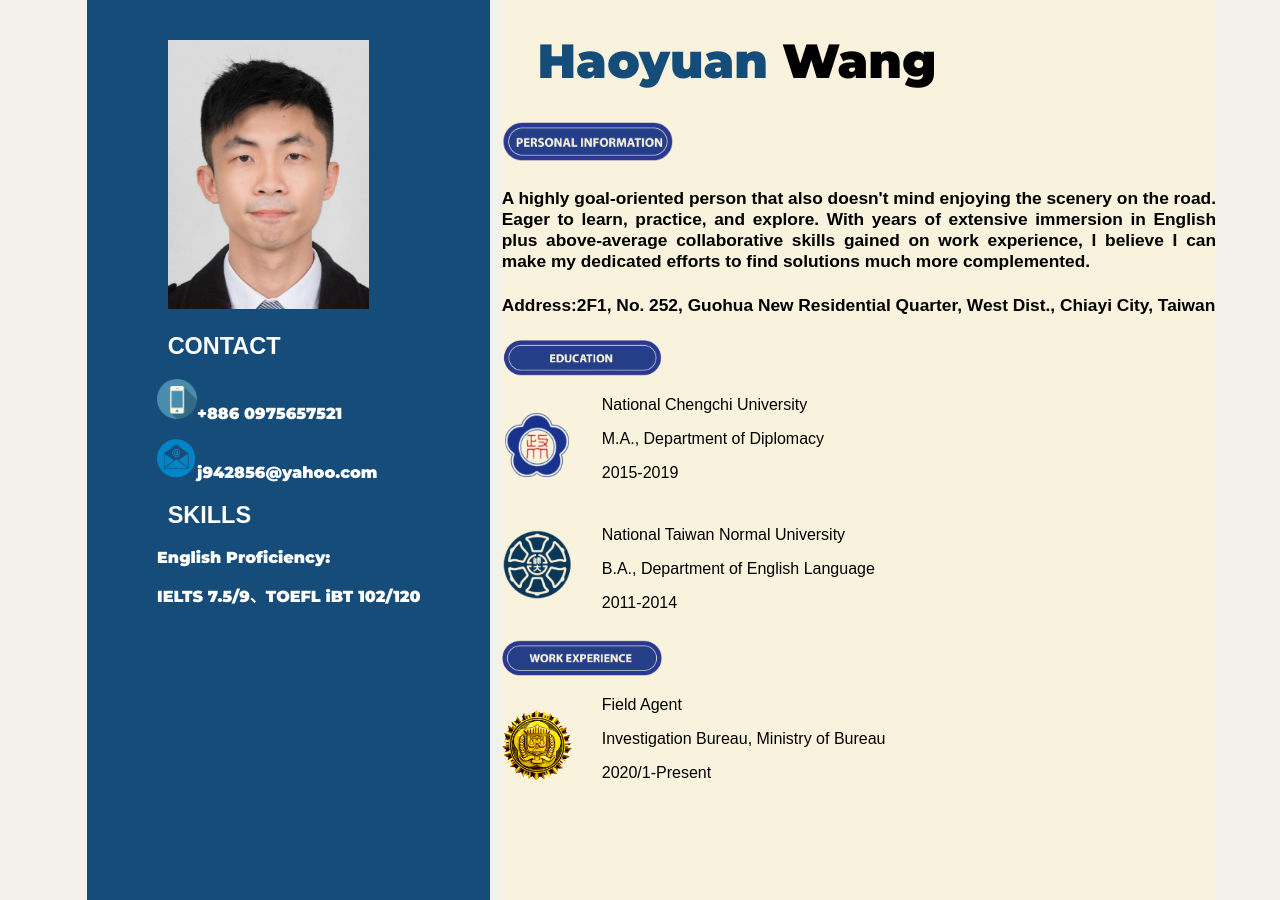
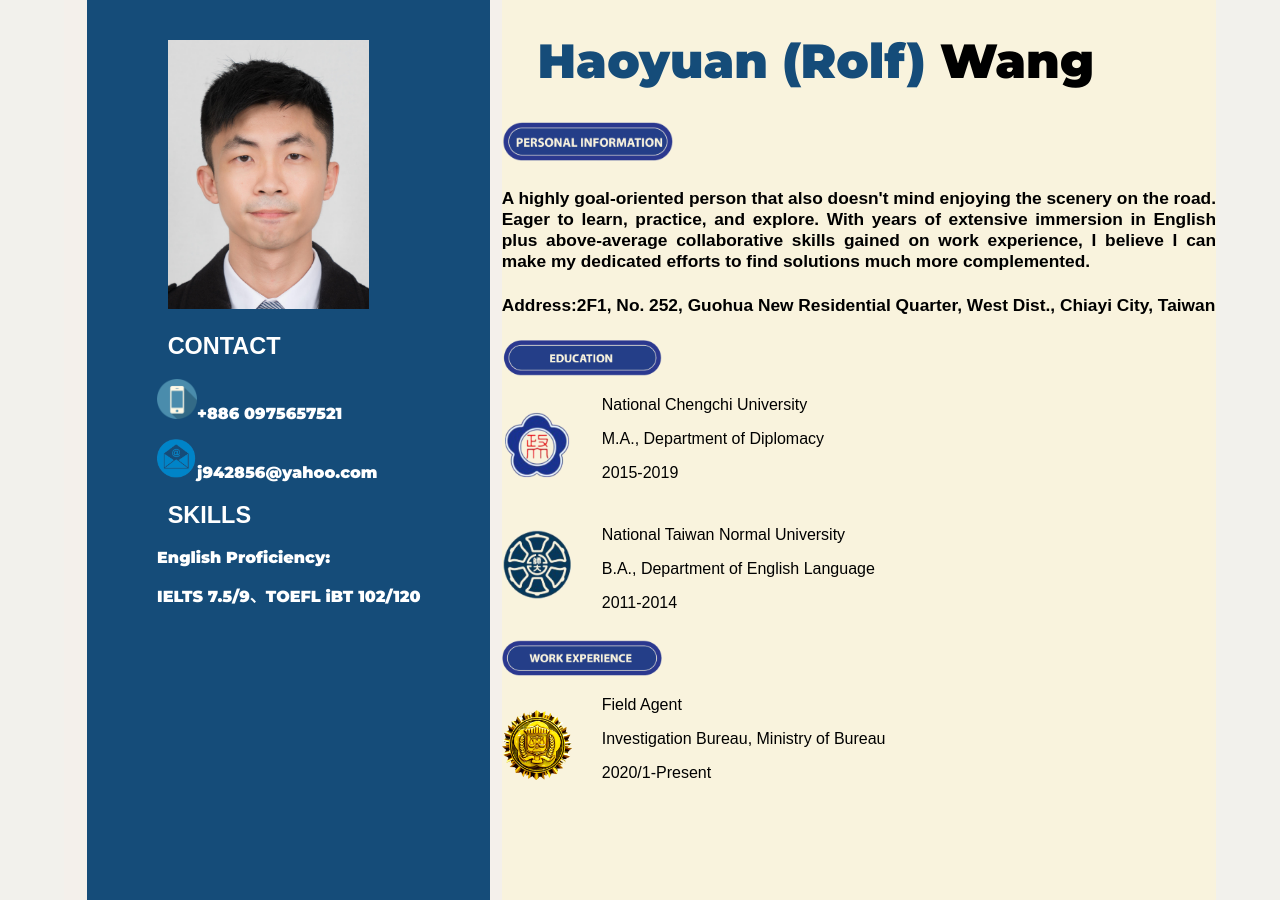
Before and after one commit to rolf778/rolf778.github.io, a plain HTML site: page index.html in a window 1280 px wide. Shown: the top 900 px of the page. Drawn offline with Linux system fonts and the light colour scheme.

Commit message:
updateindex

```diff
--- a/index.html
+++ b/index.html
@@ -31,7 +31,7 @@
     </div>
     <div class="right-container">
       <div class="name">
-        <h1><span style="color:#154c79;">Haoyuan</span> Wang</h1>
+        <h1><span style="color:#154c79;">Haoyuan (Rolf)</span> Wang</h1>
       </div>
       <div class="personalinfo">
         <img class="button-img" src="pictures/perinfo.png" width="24%" height="24%" margin-right="300px" position='absolute'></img>
```
